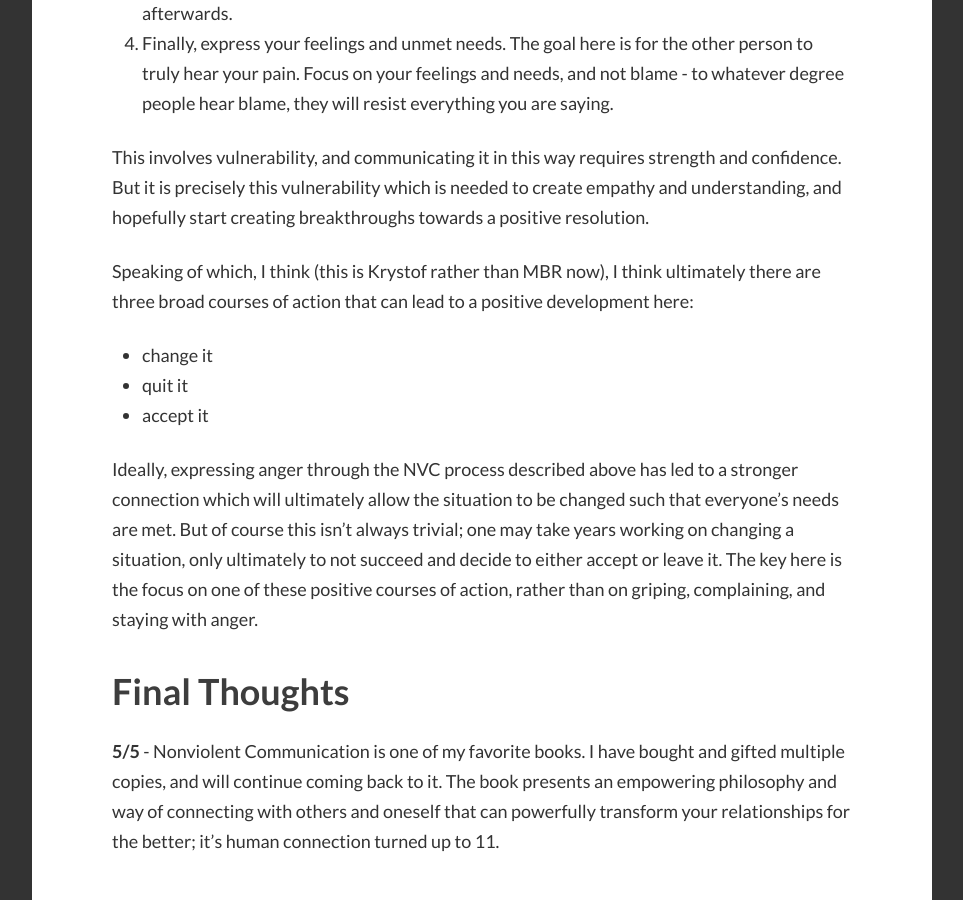
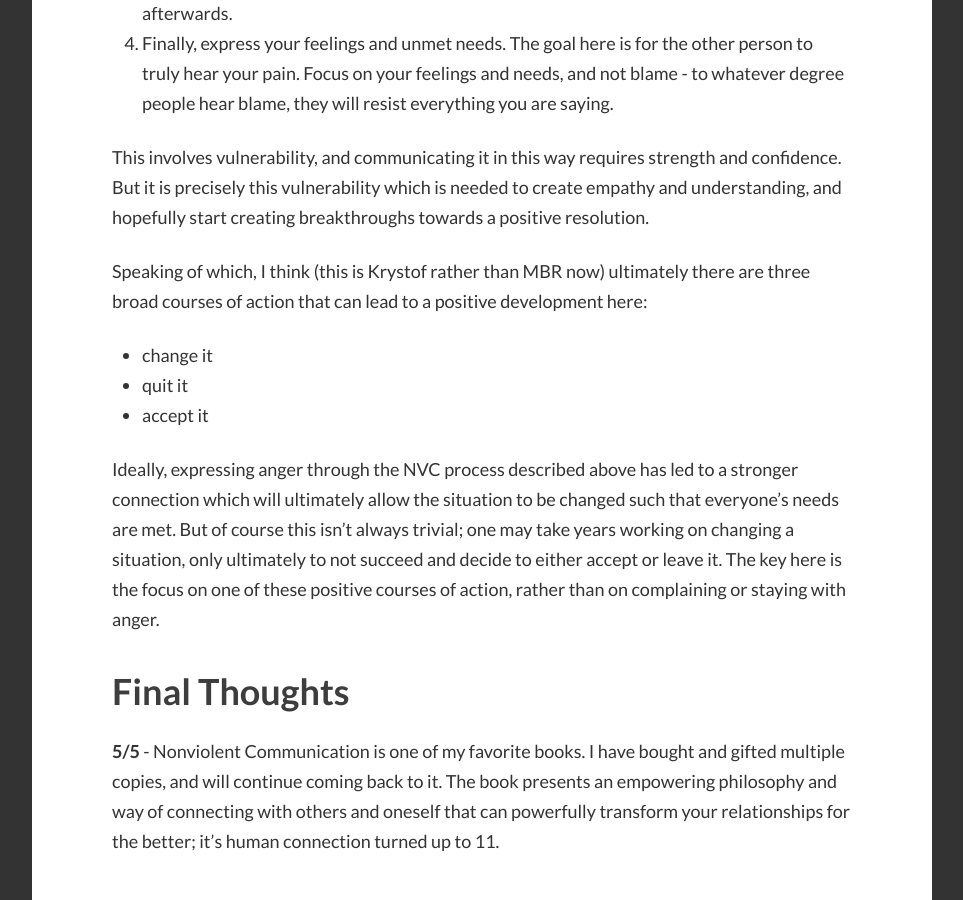
Before and after one commit to krystofl/krystofl.github.io, a Jekyll site: the page built from _posts/2022-10-31-nonviolent-communication.md, in a window 1280 px wide and 900 px high, scrolled down 14589 px. Shown: the whole window, without its empty margins (8-971 px from the left). Built offline with Jekyll 4.4.1, drawn with Linux system fonts in a browser that asks for light colours; some web fonts are replaced; comment, search, counter and statistics services are not loaded.

Commit message:
NVC typo fix

```diff
--- a/_posts/2022-10-31-nonviolent-communication.md
+++ b/_posts/2022-10-31-nonviolent-communication.md
@@ -238,13 +238,13 @@
 
 This involves vulnerability, and communicating it in this way requires strength and confidence. But it is precisely this vulnerability which is needed to create empathy and understanding, and hopefully start creating breakthroughs towards a positive resolution.
 
-Speaking of which, I think (this is Krystof rather than MBR now), I think ultimately there are three broad courses of action that can lead to a positive development here:
+Speaking of which, I think (this is Krystof rather than MBR now) ultimately there are three broad courses of action that can lead to a positive development here:
   - change it
   - quit it
   - accept it
 
 Ideally, expressing anger through the NVC process described above has led to a stronger connection which will ultimately allow the situation to be changed such that everyone's needs are met.
-But of course this isn't always trivial; one may take years working on changing a situation, only ultimately to not succeed and decide to either accept or leave it. The key here is the focus on one of these positive courses of action, rather than on griping, complaining, and staying with anger.
+But of course this isn't always trivial; one may take years working on changing a situation, only ultimately to not succeed and decide to either accept or leave it. The key here is the focus on one of these positive courses of action, rather than on complaining or staying with anger.
 
 
 # Final Thoughts
```
